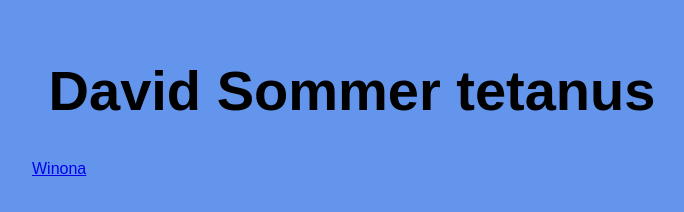
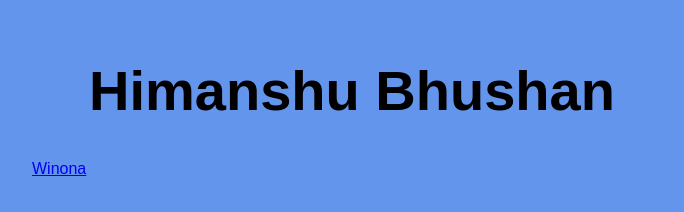
Before and after one commit to hbhushan3/azure-app, a plain HTML site: page src/index.html in a window 1280 px wide. Shown: the whole page, without its empty margins (288-972 px from the left). Drawn offline with Linux system fonts and the light colour scheme.

Commit message:
fixed h1

```diff
--- a/src/index.html
+++ b/src/index.html
@@ -10,7 +10,7 @@
 
 <body>
   <main>
-    <h1>David Sommer tetanus</h1>
+    <h1>Himanshu Bhushan</h1>
     <a href="https://www.winona.edu">Winona</a>
   </main>
 </body>
```
